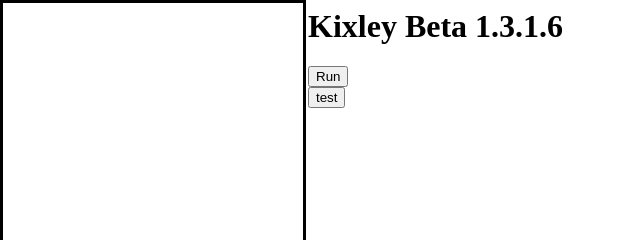
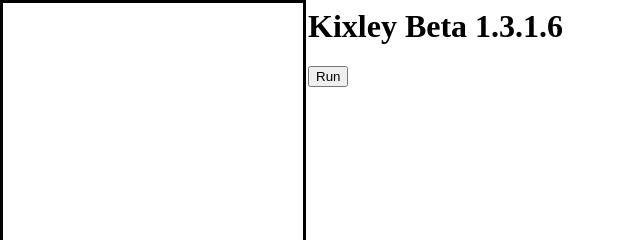
Before and after one commit to meow56/Kixley, a plain HTML site: page index.html in a window 1280 px wide. Shown: the top 240 px of the page, 0-640 px from the left. Drawn offline with Linux system fonts and the light colour scheme.

Commit message:
Don't need test button

```diff
--- a/index.html
+++ b/index.html
@@ -46,6 +46,5 @@
     <div id="buttons">
       <button id="runbutton" onclick="openingMenu = true; temp = document.getElementById('buttons'); while(temp.firstChild !== null) { temp.removeChild(temp.firstChild); }; StartUpMenu();">Run</button>
     </div>
-    <button onclick="fightMusic.play">test</button>
   </div>
 </body>
```
